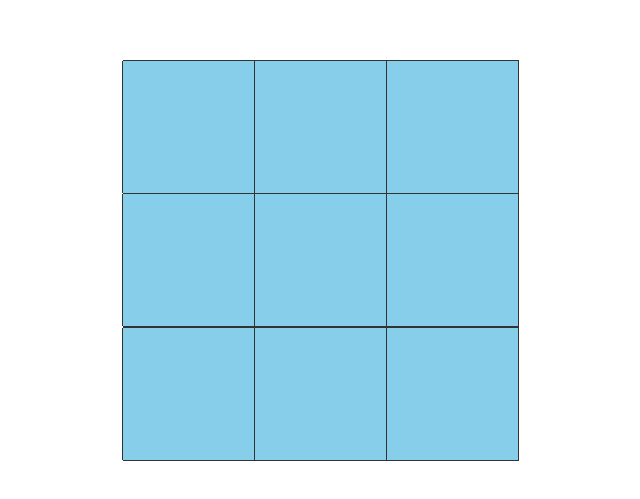
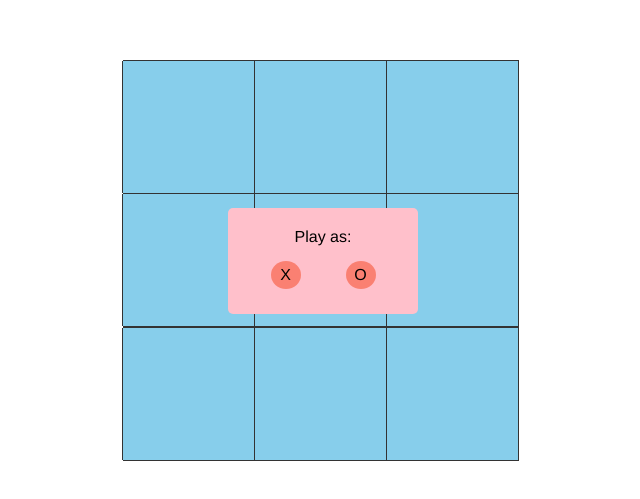
Before and after one commit to gavhanna/xoxo, a plain HTML site: page my-attempt/index.html in a window 1280 px wide. Shown: the part 139-638 px from the top of the page, without its empty margins (317-957 px from the left). Drawn offline with Linux system fonts and the light colour scheme.

Commit message:
working icon select

```diff
--- a/my-attempt/app.js
+++ b/my-attempt/app.js
@@ -1,3 +1,5 @@
+
+(function(){
   let human = "X";
   let ai = "O";
   let modal = document.querySelector(".modal");
@@ -6,12 +8,22 @@ let replayButton = document.getElementById("replayButton");
   let currentBoard = [0, 1, 2,
     3, 4, 5,
     6, 7, 8];
-
+    // icons
+    let X = document.getElementById("X");
+    let O = document.getElementById("O");
 
   replayButton.addEventListener("click", restartGame, false);
+  X.addEventListener("click", iconSelect, false);
+  O.addEventListener("click", iconSelect, false);
+
+  function iconSelect(e) {
+    human = e.target.id;
+    ai = human === "X" ? "O" : "X";
     squares.forEach(el => {
       el.addEventListener("click", clickSquare, false);
     });
+    document.getElementById("choose-icon").style.display = "none";
+  }
 
   function removeEventListeners() {
     squares.forEach(el => {
@@ -162,7 +174,8 @@ function restartGame() {
                     6, 7, 8];
     squares.forEach(el => {
       el.childNodes[0].innerText = "";
-    el.addEventListener("click", clickSquare, false);
     })
     modal.style.display = "none";
+    document.getElementById("choose-icon").style.display = "block";
   }
+})();
--- a/my-attempt/index.html
+++ b/my-attempt/index.html
@@ -9,6 +9,13 @@
 </head>
 <body>
   <div id="wrapper">
+    <div id="choose-icon">
+      <span>Play as:</span>
+      <div class="choices">
+        <span id="X">X</span>
+        <span id="O">O</span>
+      </div>
+    </div>
     <div class="modal">
       <h2>YOU WIN</h2>
       <button id="replayButton">Play Again?</button>
@@ -26,5 +33,6 @@
     </div>
   </div>
   <script src="app.js"></script>
+  <script src="icon-choice-modal.js"></script>
 </body>
 </html>
--- a/my-attempt/styles.css
+++ b/my-attempt/styles.css
@@ -59,3 +59,32 @@
   margin: 20px;
   padding: 10px;
 }
+
+#choose-icon {
+  background: pink;
+  position: absolute;
+  left: 50%;
+  width: 150px;
+  margin-left: -95px;
+  padding: 20px;
+  border-radius: 5px;
+  text-align: center;
+  z-index: 99;
+}
+
+.choices {
+  margin-top: 10px;
+  display: flex;
+  justify-content: space-around;
+}
+
+.choices #X, .choices #O {
+  cursor: pointer;
+  padding: 5px;
+  margin: 5px;
+  background: salmon;
+  border-radius: 50%;
+  width: 20px;
+  text-align: center;
+  transition: all .2s ease-in-out;
+}
```
Also changed, not shown: my-attempt/icon-choice-modal.js (added). Lines whose indentation alone changed are shown as unchanged.
